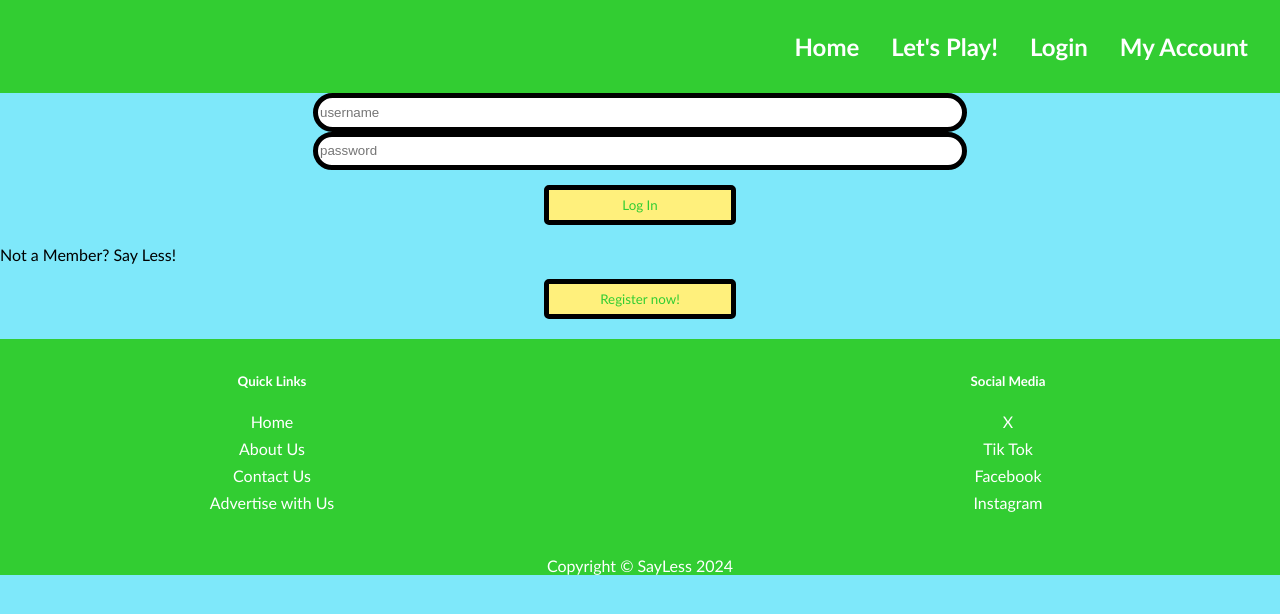
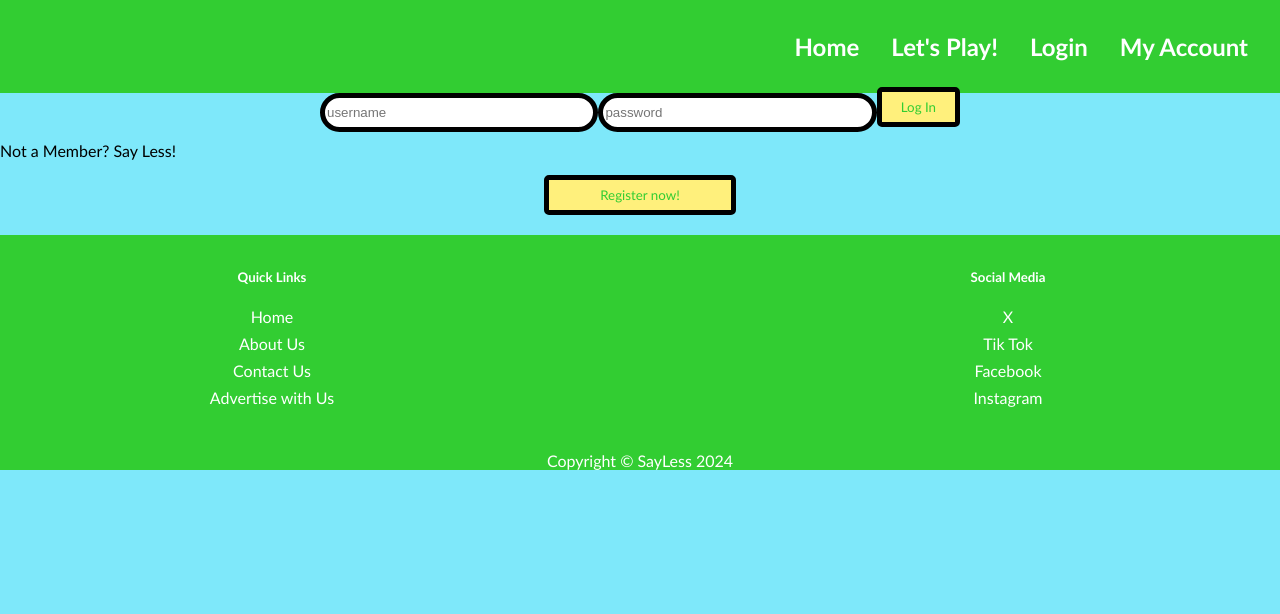
Before and after one commit to sudosurmrf/SayLess_TEST, a React (Vite) app: page /login in a window 1280 px wide. Shown: the top 614 px of the page. Built offline with nearby package versions, Linux system fonts and the light colour scheme; no server answers.

Commit message:
added classname to form

```diff
--- a/src/Components/Login.jsx
+++ b/src/Components/Login.jsx
@@ -49,8 +49,8 @@ const Login = () => {
     }
 
     return (
-        <>
-          <form>
+    <>
+      <form className="login">
         {
           //add username for register and login
             showLogin ?
```
